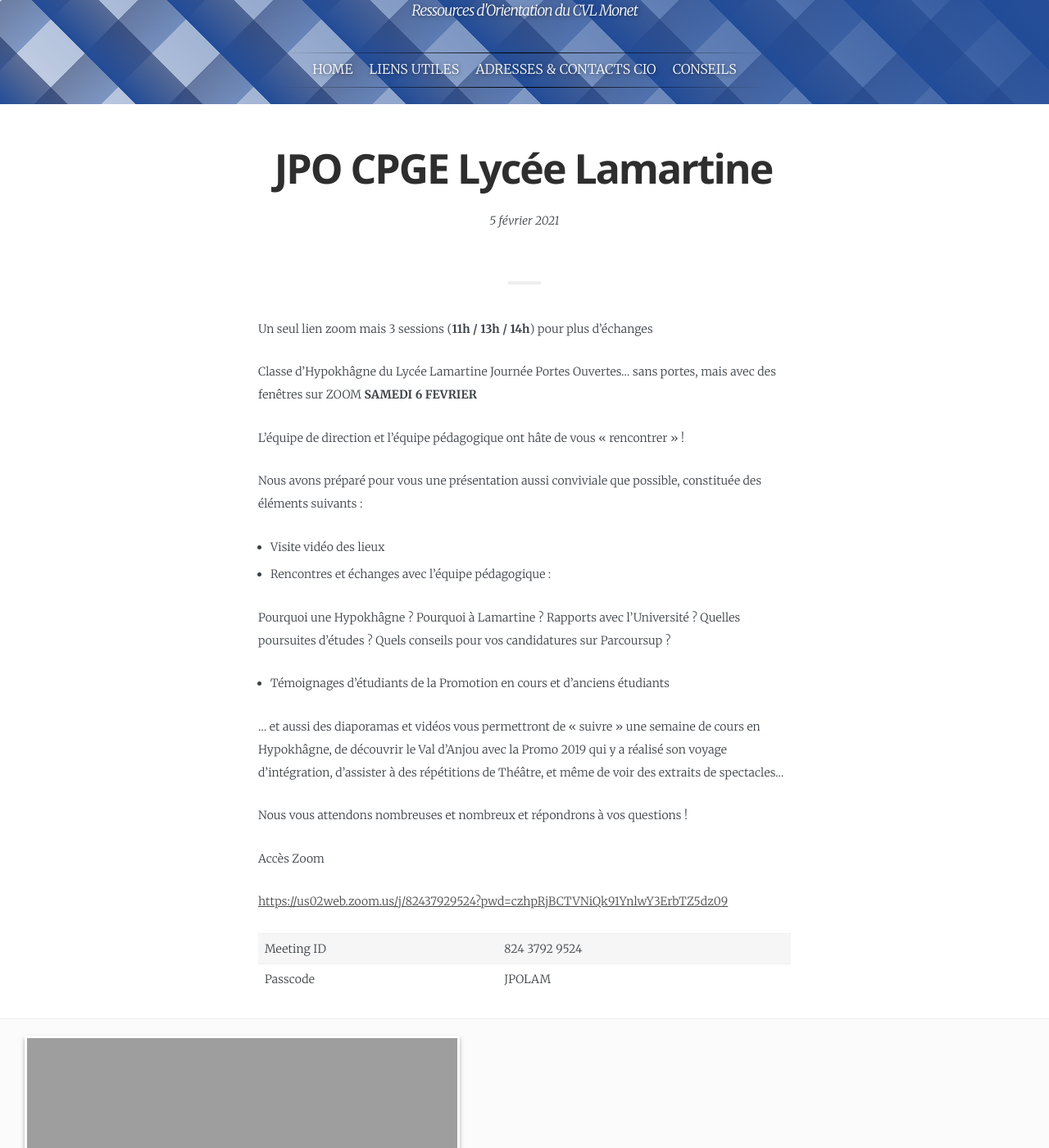
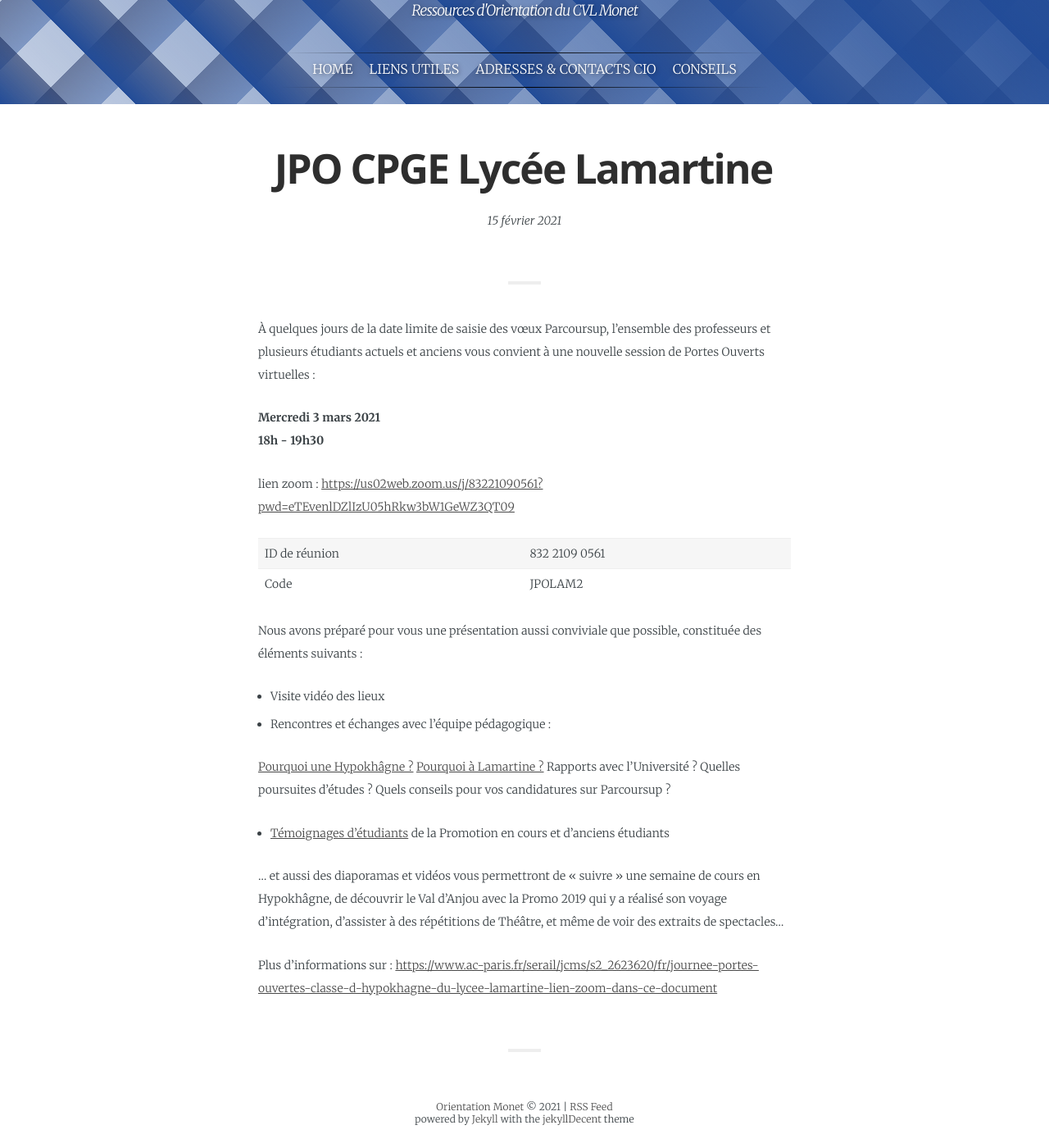
Before and after one commit to cvl-monet/cvl-monet.github.io, a Jekyll site: the page built from _posts/2021-01-17-PO-LAMARTINE.md, in a window 1280 px wide and 1400 px high, scrolled down 245 px. Shown: the whole window at 82% size. Built offline with Jekyll 4.4.1, drawn with Linux system fonts in a browser that asks for light colours; some web fonts are replaced.

Commit message:
Lamartine update

```diff
--- a/_posts/2021-01-17-PO-LAMARTINE.md
+++ b/_posts/2021-01-17-PO-LAMARTINE.md
@@ -1,53 +1,42 @@
 ---
 layout:            post
 title:             "JPO CPGE Lycée Lamartine"
-date:              2021-02-05 19:26:00 +0100
+date:              2021-02-15 15:30:00 +0100
 tags:              Portes-ouvertes Lamartine
 category:          Portes-ouvertes
 author:            scotthamilton
 language:          fr
 ---
 
-Un seul lien zoom mais 3 sessions (**11h / 13h / 14h**) pour plus d'échanges
+À quelques jours de la date limite de saisie des vœux Parcoursup, l'ensemble des professeurs et plusieurs étudiants actuels et anciens vous convient à une nouvelle session de Portes Ouverts virtuelles :
 
-Classe d’Hypokhâgne du Lycée Lamartine
-Journée Portes Ouvertes… sans portes, mais avec des fenêtres sur ZOOM
-**SAMEDI 6 FEVRIER**
+**Mercredi 3 mars 2021**
+**18h - 19h30**
 
 
-L’équipe de direction et l’équipe pédagogique ont hâte de vous « rencontrer » !
+lien zoom : [https://us02web.zoom.us/j/83221090561?pwd=eTEvenlDZlIzU05hRkw3bW1GeWZ3QT09](https://us02web.zoom.us/j/83221090561?pwd=eTEvenlDZlIzU05hRkw3bW1GeWZ3QT09)
+
+|ID de réunion | 832 2109 0561|
+|Code | JPOLAM2|
 
 Nous avons préparé pour vous une présentation aussi conviviale que possible, constituée des éléments suivants :
 
- - Visite vidéo des lieux
+- Visite vidéo des lieux
 
- - Rencontres et échanges avec l’équipe pédagogique :
+- Rencontres et échanges avec l’équipe pédagogique :
 
-Pourquoi une Hypokhâgne ?
-Pourquoi à Lamartine ?
+[Pourquoi une Hypokhâgne ?](https://www.ac-paris.fr/serail/jcms/s2_689151/fr/pourquoi-choisir-une-hypokhagne)
+[Pourquoi à Lamartine ?](https://www.ac-paris.fr/serail/jcms/s2_689152/fr/pourquoi-choisir-lamartine)
 Rapports avec l’Université ?
 Quelles poursuites d’études ?
 Quels conseils pour vos candidatures sur Parcoursup ?
 
 
-- Témoignages d’étudiants de la Promotion en cours et d’anciens étudiants
+
+- [Témoignages d’étudiants](https://www.ac-paris.fr/serail/jcms/s2_689154/fr/temoignages) de la Promotion en cours et d’anciens étudiants
 
 … et aussi des diaporamas et vidéos vous permettront de « suivre » une semaine de cours en Hypokhâgne, de découvrir le Val d’Anjou avec la Promo 2019 qui y a réalisé son voyage d’intégration, d’assister à des répétitions de Théâtre, et même de voir des extraits de spectacles…
 
- Nous vous attendons nombreuses et nombreux et répondrons à vos questions !
 
 
-
-
-Accès Zoom
-
-[https://us02web.zoom.us/j/82437929524?pwd=czhpRjBCTVNiQk91YnlwY3ErbTZ5dz09](https://us02web.zoom.us/j/82437929524?pwd=czhpRjBCTVNiQk91YnlwY3ErbTZ5dz09)
-
-|Meeting ID| 824 3792 9524|
-|Passcode| JPOLAM|
-
-<div class="album">
-   <figure>
-      <img src="{{ "/media/img/LAMARTINE/JPO-CPGE-LAMARTINE-2021-6-fev.jpg" | absolute_url }}" />
-   </figure>
-</div>
+Plus d'informations sur : [https://www.ac-paris.fr/serail/jcms/s2_2623620/fr/journee-portes-ouvertes-classe-d-hypokhagne-du-lycee-lamartine-lien-zoom-dans-ce-document](https://www.ac-paris.fr/serail/jcms/s2_2623620/fr/journee-portes-ouvertes-classe-d-hypokhagne-du-lycee-lamartine-lien-zoom-dans-ce-document)
```
